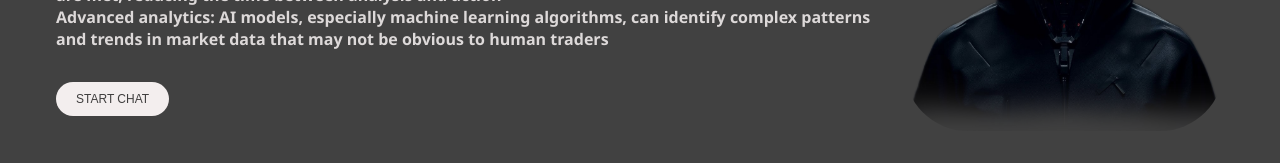
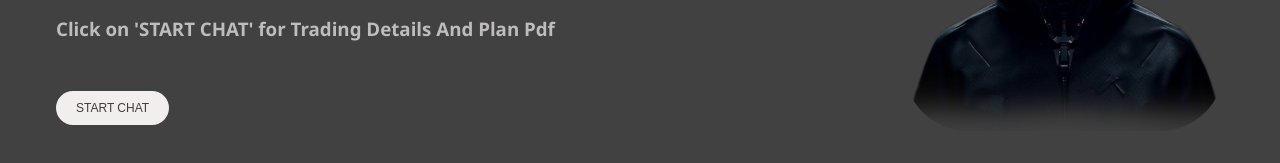
Before and after one commit to Maneeshkkt/chatbot, a plain HTML site: page index.html in a window 1280 px wide. Shown: the part 435-598 px from the top of the page. Drawn offline with Linux system fonts and the light colour scheme.

Commit message:
Update index.html

```diff
--- a/index.html
+++ b/index.html
@@ -18,10 +18,11 @@
         <div class="desc">
             <h1 class="text"> AI Trading Plan</h1>
             <p> <b>Real-time processing:</b> AI-powered trading systems can analyze vast amounts of market data, news, and other variables at speeds that far surpass human capabilities.
-              <br>  <b>Automated execution:</b> AI systems can execute trades automatically once specific conditions or patterns are met, reducing the time between analysis and action
+
             <br> <b>Advanced analytics</b>: AI models, especially machine learning algorithms, can identify complex patterns and trends in market data that may not be obvious to human traders
 
         </p>
+        <h3 style="color: rgb(190, 188, 188);">Click on 'START CHAT' for Trading Details And Plan Pdf  </h3>
 
             <button id="init">START CHAT</button>
         </div>
```
